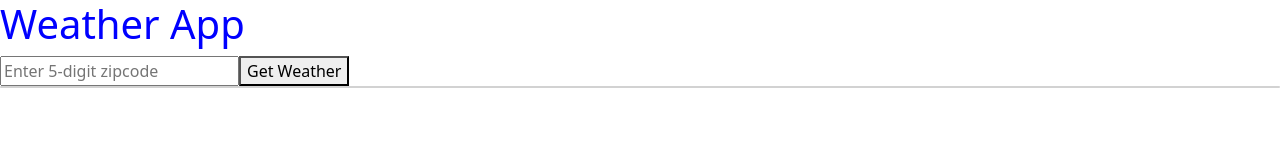
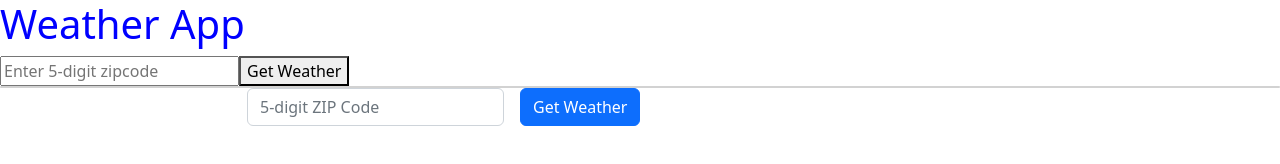
Before and after one commit to jeffgoens/weather-app, a website: page index.html in a window 1280 px wide. Drawn offline with nearby package versions, Linux system fonts and the light colour scheme; no server answers.

Commit message:
Update files

```diff
--- a/index.html
+++ b/index.html
@@ -12,8 +12,22 @@
 
 <body>
 
-    <div id='main'></div>
+    <div id='main'>
+    </div>
 
+    <form class="row g-3">
+        <div class="col-auto">
+          <label for="staticEmail2" class="visually-hidden">Email</label>
+          <input type="text" readonly class="form-control-plaintext" id="staticEmail2">
+        </div>
+        <div class="col-auto">
+          <label for="inputPassword2" class="visually-hidden">ZIP Code</label>
+          <input type="text" class="form-control" id="inputPassword2" placeholder="5-digit ZIP Code">
+        </div>
+        <div class="col-auto">
+          <button type="submit" class="btn btn-primary mb-3">Get Weather</button>
+        </div>
+      </form>
 
 
 
```
